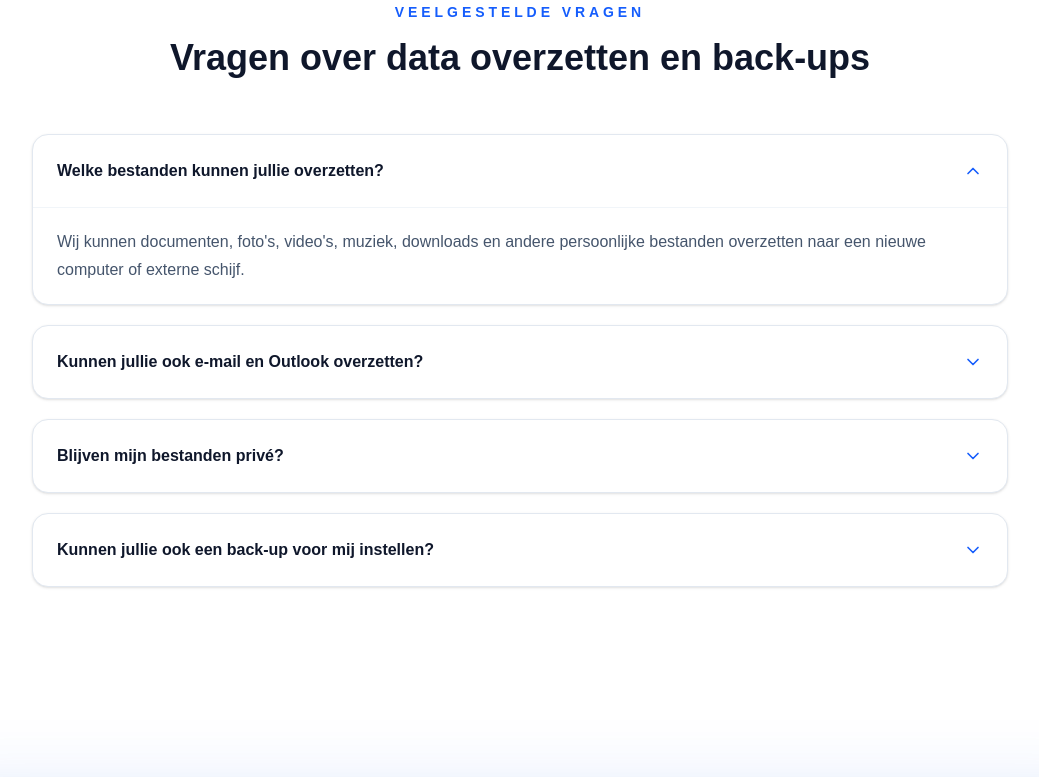
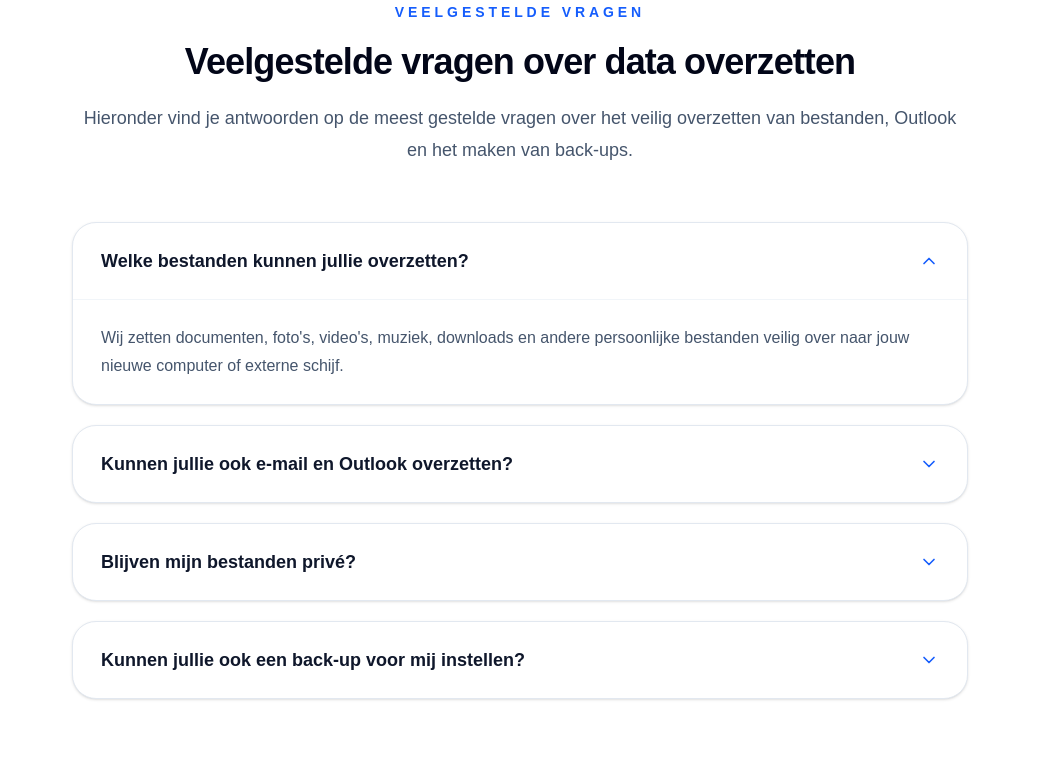
Before and after one commit to amritsolutions/amr-it-solutions, a Next.js app: page /data-overzetten in a window 1280 px wide. Shown: the part 2980-3757 px from the top of the page, without its empty margins (120-1159 px from the left). Built offline with nearby package versions, Linux system fonts and the light colour scheme.

Commit message:
verbeteren

```diff
--- a/components/DataFAQ.tsx
+++ b/components/DataFAQ.tsx
@@ -7,68 +7,89 @@ const faqs = [
   {
     question: "Welke bestanden kunnen jullie overzetten?",
     answer:
-      "Wij kunnen documenten, foto's, video's, muziek, downloads en andere persoonlijke bestanden overzetten naar een nieuwe computer of externe schijf.",
+      "Wij zetten documenten, foto's, video's, muziek, downloads en andere persoonlijke bestanden veilig over naar jouw nieuwe computer of externe schijf.",
   },
   {
     question: "Kunnen jullie ook e-mail en Outlook overzetten?",
     answer:
-      "Ja. Waar mogelijk helpen we met Outlook, e-mailaccounts, contacten, agenda's en bestaande e-mailgegevens.",
+      "Ja. Wij helpen met Outlook, e-mailaccounts, contacten, agenda's en bestaande e-mailgegevens zodat je direct verder kunt werken.",
   },
   {
     question: "Blijven mijn bestanden privé?",
     answer:
-      "Ja. Wij gaan zorgvuldig en vertrouwelijk om met jouw gegevens en gebruiken deze alleen voor de afgesproken overdracht.",
+      "Absoluut. Wij behandelen jouw gegevens vertrouwelijk en gebruiken deze uitsluitend voor de afgesproken dataoverdracht.",
   },
   {
     question: "Kunnen jullie ook een back-up voor mij instellen?",
     answer:
-      "Ja. Wij kunnen een back-up instellen via OneDrive of een externe harde schijf en leggen uit hoe je deze later gebruikt.",
+      "Ja. We stellen een veilige back-up in via OneDrive of een externe harde schijf en leggen uit hoe je deze eenvoudig blijft gebruiken.",
   },
 ];
 
 export default function DataFAQ() {
-  const [open, setOpen] = useState<number | null>(0);
+  const [openIndex, setOpenIndex] = useState<number | null>(0);
 
   return (
-    <section className="bg-white py-24">
-      <div className="mx-auto max-w-5xl px-6">
+    <section className="bg-white px-6 py-24">
+      <div className="mx-auto max-w-4xl">
         <div className="text-center">
-          <p className="text-sm font-bold uppercase tracking-[0.28em] text-blue-600">
+          <p className="text-sm font-extrabold uppercase tracking-[0.28em] text-blue-600">
             Veelgestelde vragen
           </p>
 
-          <h2 className="mt-4 text-4xl font-extrabold text-slate-900">
-            Vragen over data overzetten en back-ups
+          <h2 className="mt-5 text-3xl font-extrabold tracking-tight text-slate-950 sm:text-4xl">
+            Veelgestelde vragen over data overzetten
           </h2>
+
+          <p className="mt-5 text-lg leading-8 text-slate-600">
+            Hieronder vind je antwoorden op de meest gestelde vragen over het
+            veilig overzetten van bestanden, Outlook en het maken van back-ups.
+          </p>
         </div>
 
         <div className="mt-14 space-y-5">
-          {faqs.map((faq, index) => (
+          {faqs.map((faq, index) => {
+            const isOpen = openIndex === index;
+
+            return (
               <div
                 key={faq.question}
-              className="overflow-hidden rounded-2xl border border-slate-200 bg-white shadow-sm"
+                className="overflow-hidden rounded-3xl border border-slate-200 bg-white shadow-sm transition-all duration-300 hover:shadow-lg"
               >
                 <button
                   type="button"
-                onClick={() => setOpen(open === index ? null : index)}
-                className="flex w-full items-center justify-between gap-4 p-6 text-left font-semibold text-slate-900"
+                  onClick={() =>
+                    setOpenIndex(isOpen ? null : index)
+                  }
+                  className="flex w-full items-center justify-between px-7 py-6 text-left font-semibold text-slate-900 transition-colors hover:bg-slate-50"
                 >
+                  <span className="pr-6 text-lg">
                     {faq.question}
+                  </span>
 
                   <ChevronDown
                     className={`h-5 w-5 shrink-0 text-blue-600 transition-transform duration-300 ${
-                    open === index ? "rotate-180" : ""
+                      isOpen ? "rotate-180" : ""
                     }`}
                   />
                 </button>
 
-              {open === index && (
-                <div className="border-t border-slate-100 px-6 py-5 leading-7 text-slate-600">
+                <div
+                  className={`grid overflow-hidden transition-all duration-300 ${
+                    isOpen
+                      ? "grid-rows-[1fr]"
+                      : "grid-rows-[0fr]"
+                  }`}
+                >
+                  <div className="overflow-hidden">
+                    <div className="border-t border-slate-100 px-7 py-6 leading-7 text-slate-600">
                       {faq.answer}
                     </div>
-              )}
                   </div>
-          ))}
+                </div>
+              </div>
+            );
+          })}
         </div>
       </div>
     </section>
```
Lines whose indentation alone changed are shown as unchanged.
